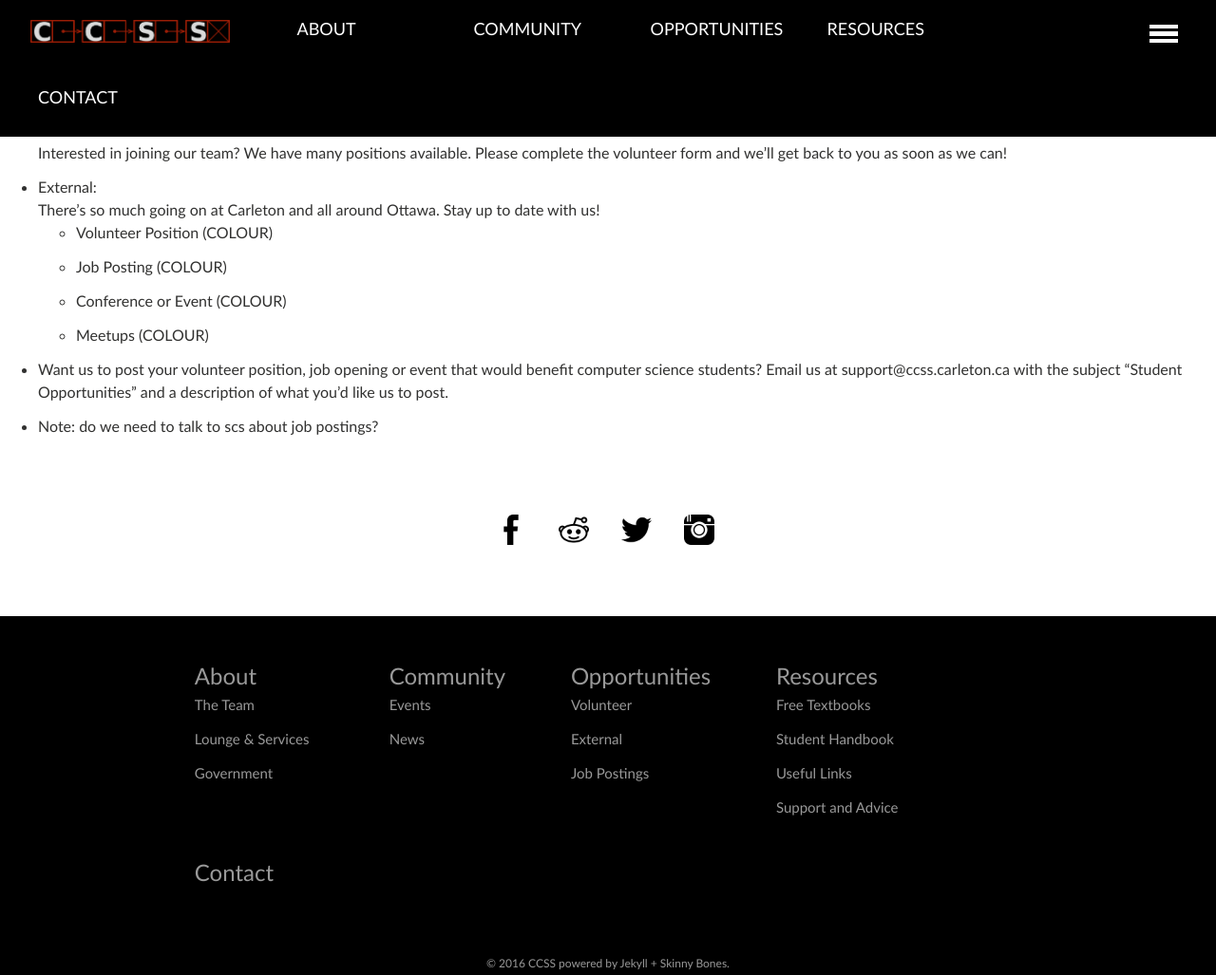
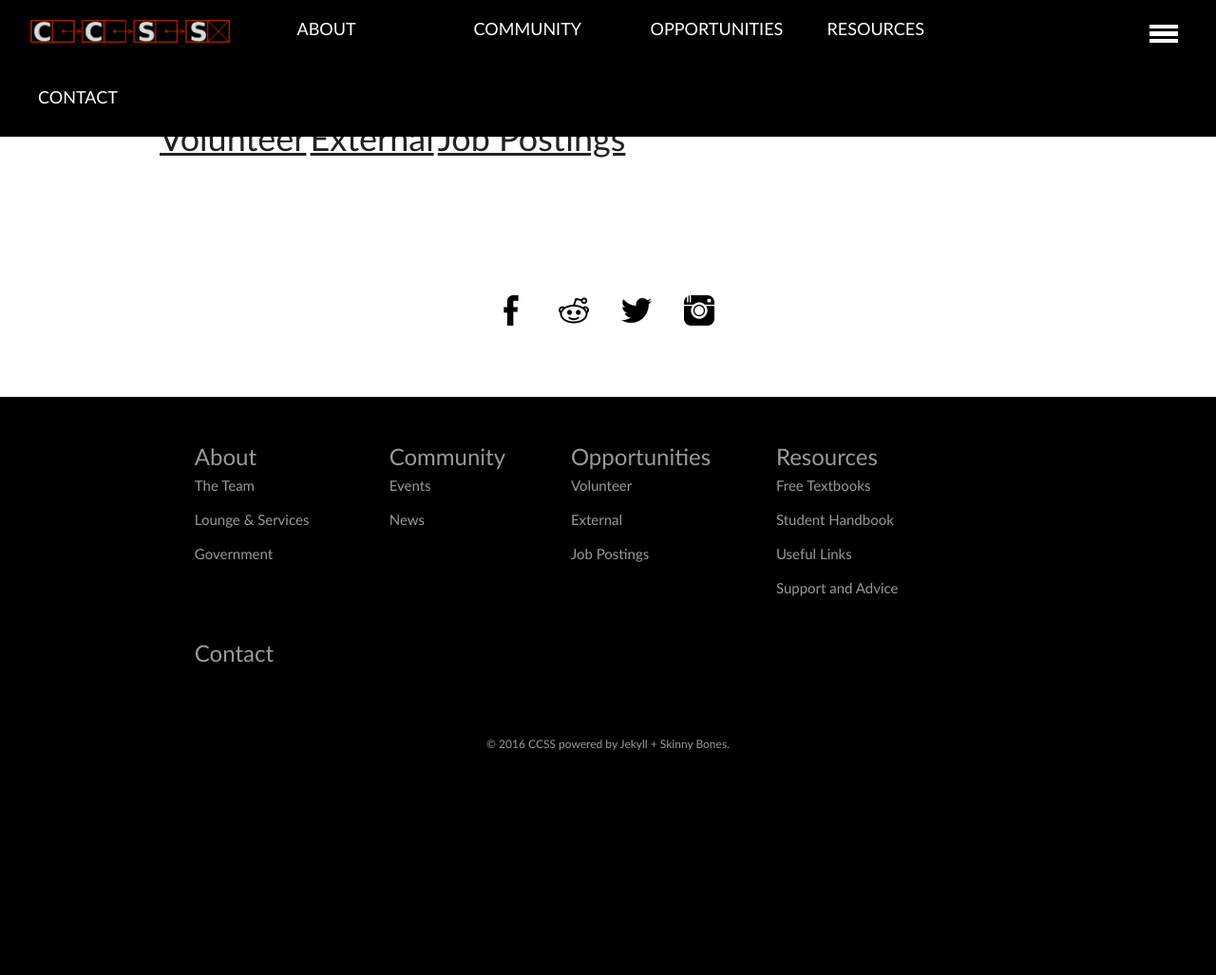
Before and after one commit to brittnylapierre/ccss_web, a Jekyll site: the page built from opportunities/index.md, in a window 1280 px wide. Shown: the whole page at 95% size. Built offline with Jekyll 4.4.1, drawn with Linux system fonts in a browser that asks for light colours; after the commit the page ends 900 px from its top, so only the background shows below that.

Commit message:
Update index.md

```diff
--- a/opportunities/index.md
+++ b/opportunities/index.md
@@ -1,23 +1,6 @@
 ---
-layout: default
+layout: nav-page
 permalink: opportunities/
 title: Opportunities
 published: true
 ---
-
-Student Opportunities
-<ul>
-	<li>Volunteer for the CCSS<br>
-		Interested in joining our team? We have many positions available. Please complete the volunteer form and we’ll get back to you as soon as we can!</li>
-	<li>External:<br>
-		There’s so much going on at Carleton and all around Ottawa. Stay up to date with us!
-		<ul>
-			<li>Volunteer Position (COLOUR)</li>
-			<li>Job Posting (COLOUR)</li>
-			<li>Conference or Event (COLOUR)</li>
-			<li>Meetups (COLOUR)</li>
-		</ul>
-	</li>
-	<li>Want us to post your volunteer position, job opening or event that would benefit computer science students? Email us at support@ccss.carleton.ca with the subject “Student Opportunities” and a description of what you’d like us to post.</li>
-	<li>Note: do we need to talk to scs about job postings?</li>
-</ul>
```
